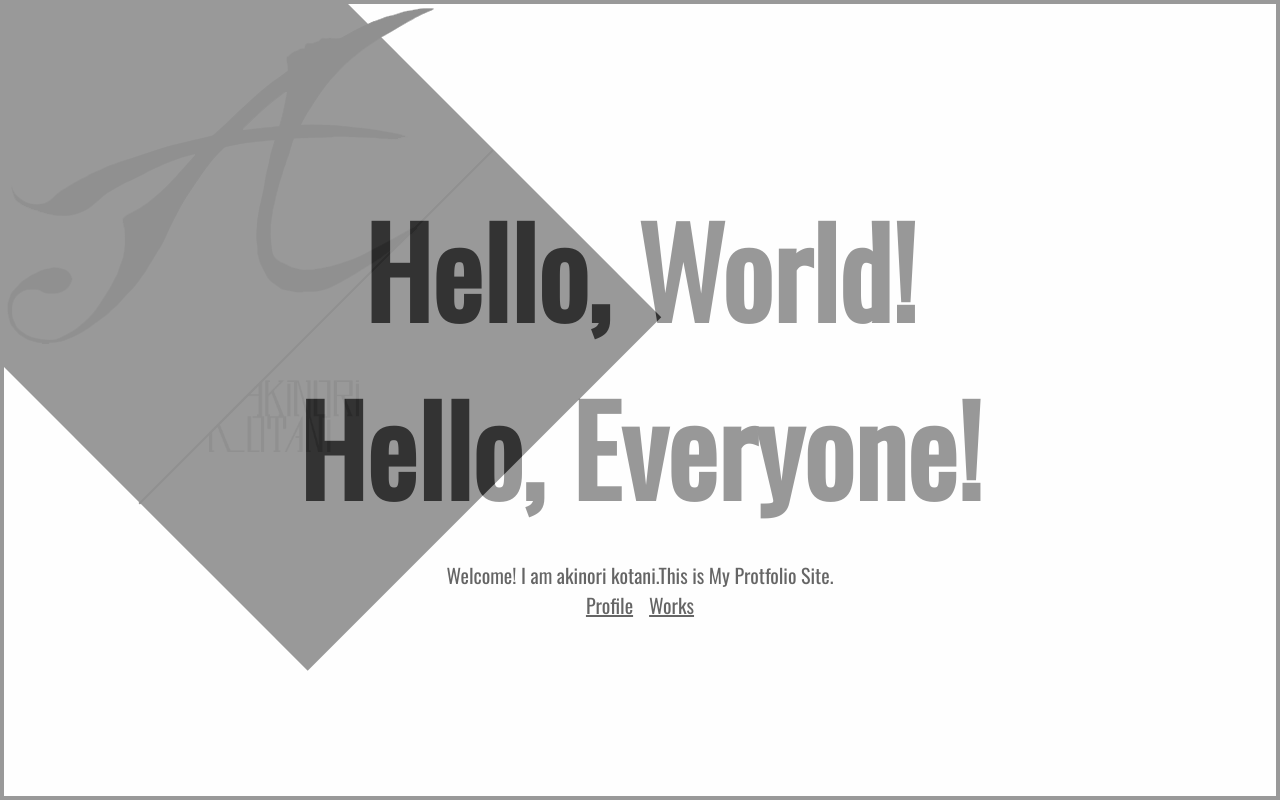
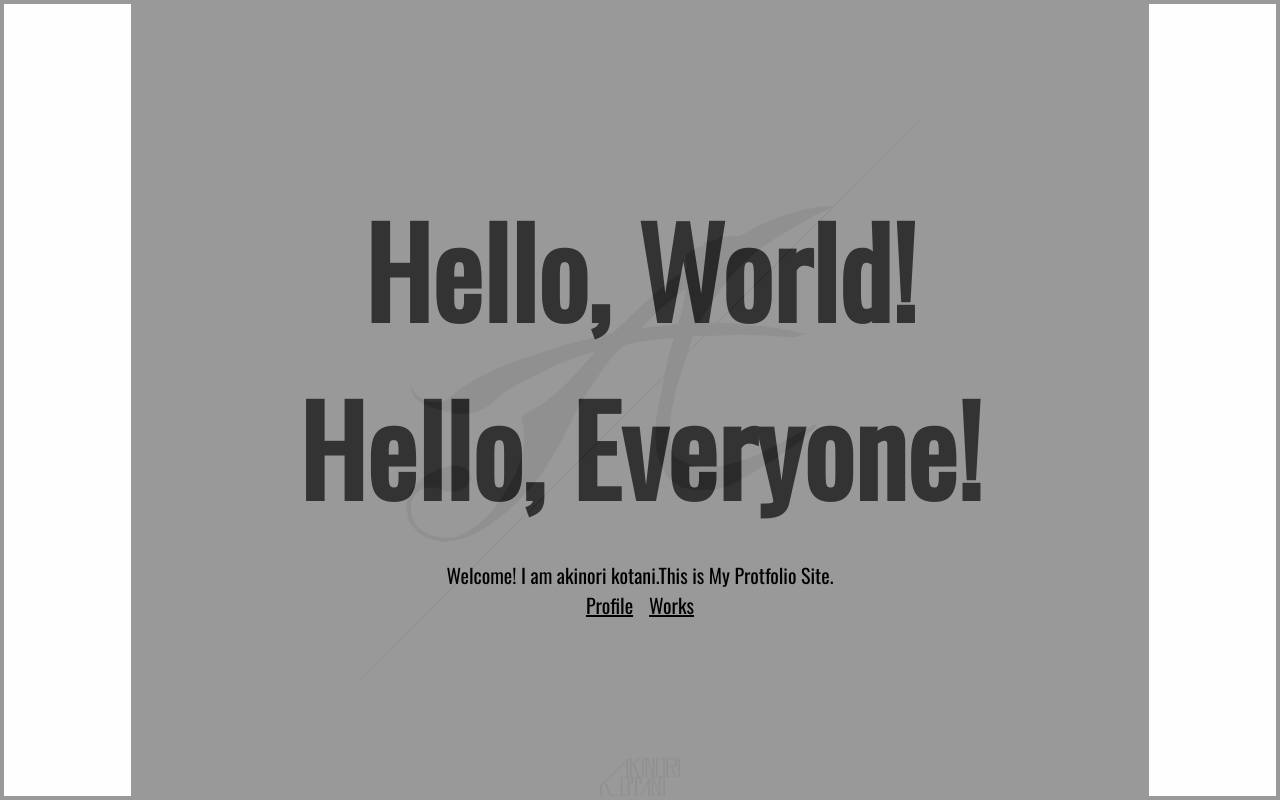
Before and after one commit to kotani-a/protfolio_project, a Vue app: page /works in a window 1280 px wide. Built offline with nearby package versions, Linux system fonts and the light colour scheme.

Commit message:
gsapアニメの追加

```diff
--- a/package.json
+++ b/package.json
@@ -14,6 +14,7 @@
     "build": "node build/build.js"
   },
   "dependencies": {
+    "gsap": "^3.11.4",
     "vue": "^2.5.2",
     "vue-router": "^3.0.1"
   },
--- a/src/components/Home.vue
+++ b/src/components/Home.vue
@@ -2,10 +2,20 @@
   <div class="page">
     <img src="../assets/titel_A_90.png" class="title" alt="Title" />
     <img src="../assets/name_90.png" class="name" alt="Name" />
-    <div class="box" />
+    <transition
+      appear
+      @enter="boxEnter"
+    >
+      <div class="box" />
+    </transition>
     <div class="border" />
     <div class="greetDiv">
-      <span class="greetHead">Hello, World!<br />Hello, Everyone!</span>
+      <transition
+        appear
+        @enter="greetHeadEnter"
+      >
+        <span class="greetHead">Hello, World!<br />Hello, Everyone!</span>
+      </transition>
       <span class="greet">Welcome! I am akinori kotani.This is My Protfolio Site.</span>
       <nav class="nav">
         <router-link to="/profile" class="link">Profile</router-link>
@@ -16,7 +26,33 @@
 </template>
 
 <script>
-export default { name: 'Home' }
+import {gsap} from 'gsap'
+
+export default {
+  name: 'Home',
+  methods: {
+    boxEnter (el) {
+      gsap.timeline().from(el, {
+        duration: 2,
+        delay: 0.5,
+        height: 1
+      }).from(el, {
+        width: 1,
+        duration: 1
+      })
+    },
+    greetHeadEnter (el) {
+      gsap.from(el, {
+        duration: 2,
+        delay: 1,
+        y: -50,
+        opacity: 0,
+        ease: 'expo.out',
+        color: '#0057A6'
+      })
+    }
+  }
+}
 </script>
 
 <style lang="scss" scoped>
@@ -27,35 +63,29 @@ export default { name: 'Home' }
   height: 100%;
   .title {
     position: absolute;
-    top: 0;
-    left: 0;
+    top: 25%;
     z-index: 5;
   }
   .name {
-    width: 150px;
+    width: 80px;
     position: absolute;
-    top: 376px;
-    left: 205px;
     z-index: 5;
+    bottom: 0;
   }
   .box {
-    width: 707px;
-    height: 500px;
+    width: 80%;
+    height: 100%;
     background-color: $keyGray;
-    transform: rotate(45deg);
     position: absolute;
-    left: -123px;
-    top: -10px;
   }
   .border {
-    width: 2px;
-    height: 500px;
+    width: 1px;
+    height: 100%;
     background-color: #909090;
     transform: rotate(45deg);
     position: absolute;
     z-index: 5;
-    left: 311px;
-    top: 73px;
+    top: 0;
   }
   .greetDiv {
     margin: auto 0;
```
Also changed, not shown: 1 other file (tests, documents, lock files or other folders).
